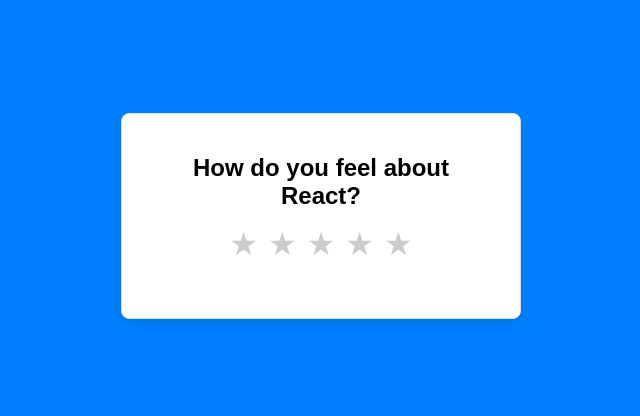
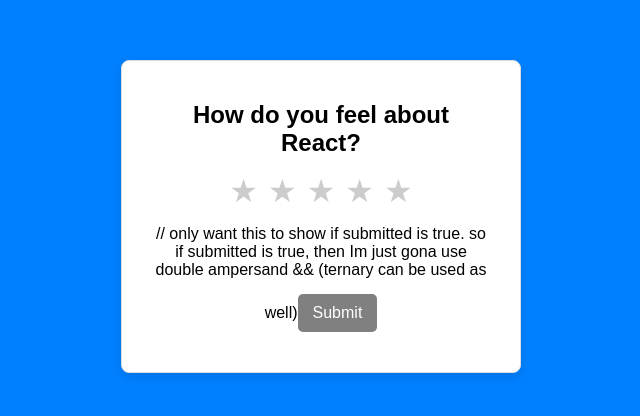
Before and after one commit to zieDoo/React-sandbox, a React (Vite) app in the folder Vite_Build_Setup/rating-ui/: page / in a window 1280 px wide. Shown: the part 184-600 px from the top of the page, without its empty margins (319-959 px from the left). Built offline with nearby package versions, Linux system fonts and the light colour scheme.

Commit message:
React Fundamentals - Submit Rating - Added useState, button and modal with required functions

```diff
--- a/Vite_Build_Setup/rating-ui/src/components/Rating.jsx
+++ b/Vite_Build_Setup/rating-ui/src/components/Rating.jsx
@@ -1,6 +1,7 @@
 import { useState } from "react";
 import Star from "./Star";
 
+// Now we add a submit button and modal component. When rating is submitted, modal component pops up.
 const Rating = ({
   heading = "Rate your Experience",
   color = "gold",
@@ -8,6 +9,18 @@ const Rating = ({
 }) => {
   const [rating, setRating] = useState(0);
   const [hover, setHover] = useState(0);
+
+  // Add useState hook to monitor 'submitted' state
+  const [submitted, setSubmitted] = useState(false);
+
+  // We add handleSubmit function
+  // We make sure if rating is not a zero (rating is there).
+  // So, if rating is greater than 0, then we want to set setSubmitted to true.
+  const handleSubmit = () => {
+    if (rating > 0) {
+      setSubmitted(true);
+    }
+  };
 
   const stars = Array.from({ length: 5 }, (_, i) => i + 1);
 
@@ -17,34 +30,28 @@ const Rating = ({
       <div className="stars">
         {stars.map((star) => (
           <Star
-            key={star} // we have to put a key, to fix React warning for missing key for each child
-            star={star} // passing star itself from map method.
-            // We need to have acces to rating and hover variables. (to our states)
-            // This is common: we have states from Rating component (rating/hover), we create them with useStsate hook. // you pass them into the child component as the prop. So that you can acces it from within this child Star component:
-
+            key={star}
+            star={star}
             rating={rating}
             hover={hover}
             color={color}
-            // IMPORTANT - we cannot do an onClick and setRating on the custom component.
-            // Star component is custom component and it is not an HTML tag. It doesnt know what onClick is, yet.
-            // We have to describe it.
-
-            // Lets add a test function
-            // Functions can be passed to our child component as a prop as any other value.
-
-            // And now we adjust our function body to run setRating
-            // Because 'setRating' is already a function which expects a 'star' value, we can pass it directly and
-            // child component call it with argument (ratingClick(star)) in our 'Star' component.
-
-            // Also we want 'setRating' to run in file 'Rating.jsx', because that state is part of this file.
             ratingClick={setRating}
-            hoverEnter={setHover} // we do same for hover
-            hoverLeave={() => setHover(null)} // here we have to use arrow function as we want to pass a 'null'
+            hoverEnter={setHover}
+            hoverLeave={() => setHover(null)}
           />
         ))}
       </div>
-
+      // only want this to show if submitted is true. so if submitted is true,
+      then Im just gona use double ampersand && (ternary can be used as well)
       {rating > 0 && <p className="feedback">{feedbackMessages[rating - 1]}</p>}
+      {/* Here we add a button with our CSS style */}
+      <button
+        className="submit-btn" // adding style from our CSS
+        onClick={handleSubmit} // call function with onClick handler
+        disabled={rating === 0} // Button is disabled if there is no rating
+      >
+        Submit
+      </button>
     </div>
   );
 };
--- a/Vite_Build_Setup/rating-ui/src/index.css
+++ b/Vite_Build_Setup/rating-ui/src/index.css
@@ -46,3 +46,66 @@ body {
   font-weight: bold;
   color: #333;
 }
+
+/* Submit Button */
+.submit-btn {
+  margin-top: 15px;
+  padding: 10px 15px;
+  font-size: 1rem;
+  background-color: #007bff;
+  color: white;
+  border: none;
+  cursor: pointer;
+  transition: background 0.2s ease-in-out;
+  border-radius: 5px;
+}
+
+.submit-btn:disabled {
+  background-color: gray;
+  cursor: not-allowed;
+}
+
+.submit-btn:hover:not(:disabled) {
+  background-color: #0056b3;
+}
+
+/* Modal Styling */
+.modal-overlay {
+  position: fixed;
+  top: 0;
+  left: 0;
+  width: 100%;
+  height: 100%;
+  background: rgba(0, 0, 0, 0.5);
+  display: flex;
+  align-items: center;
+  justify-content: center;
+}
+
+.modal {
+  background: white;
+  padding: 20px;
+  text-align: center;
+  border-radius: 10px;
+  width: 300px;
+}
+
+.modal h2 {
+  margin-bottom: 15px;
+  color: #333;
+}
+
+.close-btn {
+  margin-top: 15px;
+  padding: 10px;
+  background-color: red;
+  color: white;
+  border: none;
+  cursor: pointer;
+  transition: background 0.2s ease-in-out;
+  border-radius: 5px;
+}
+
+.close-btn:hover {
+  background-color: darkred;
+}
```
